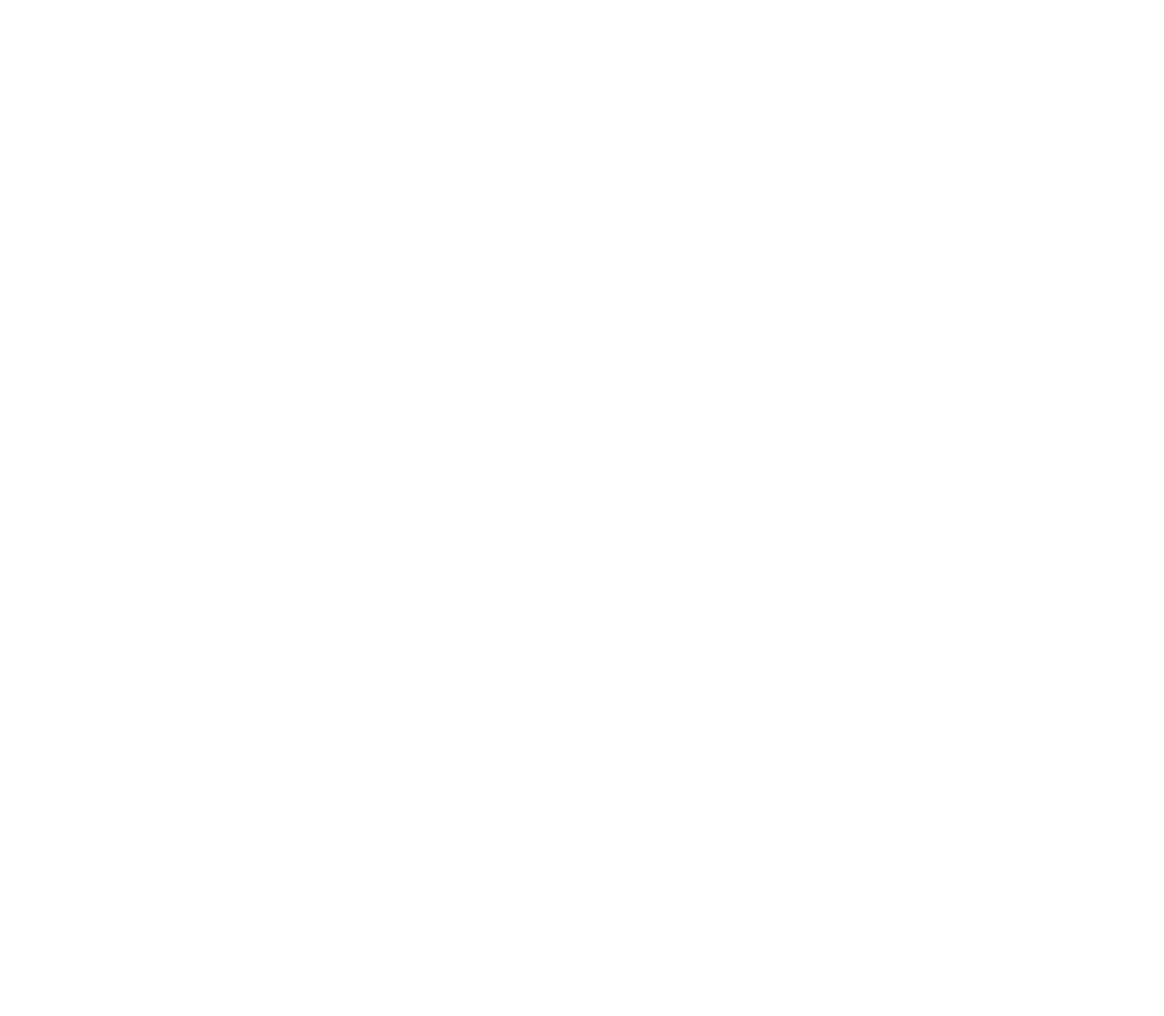
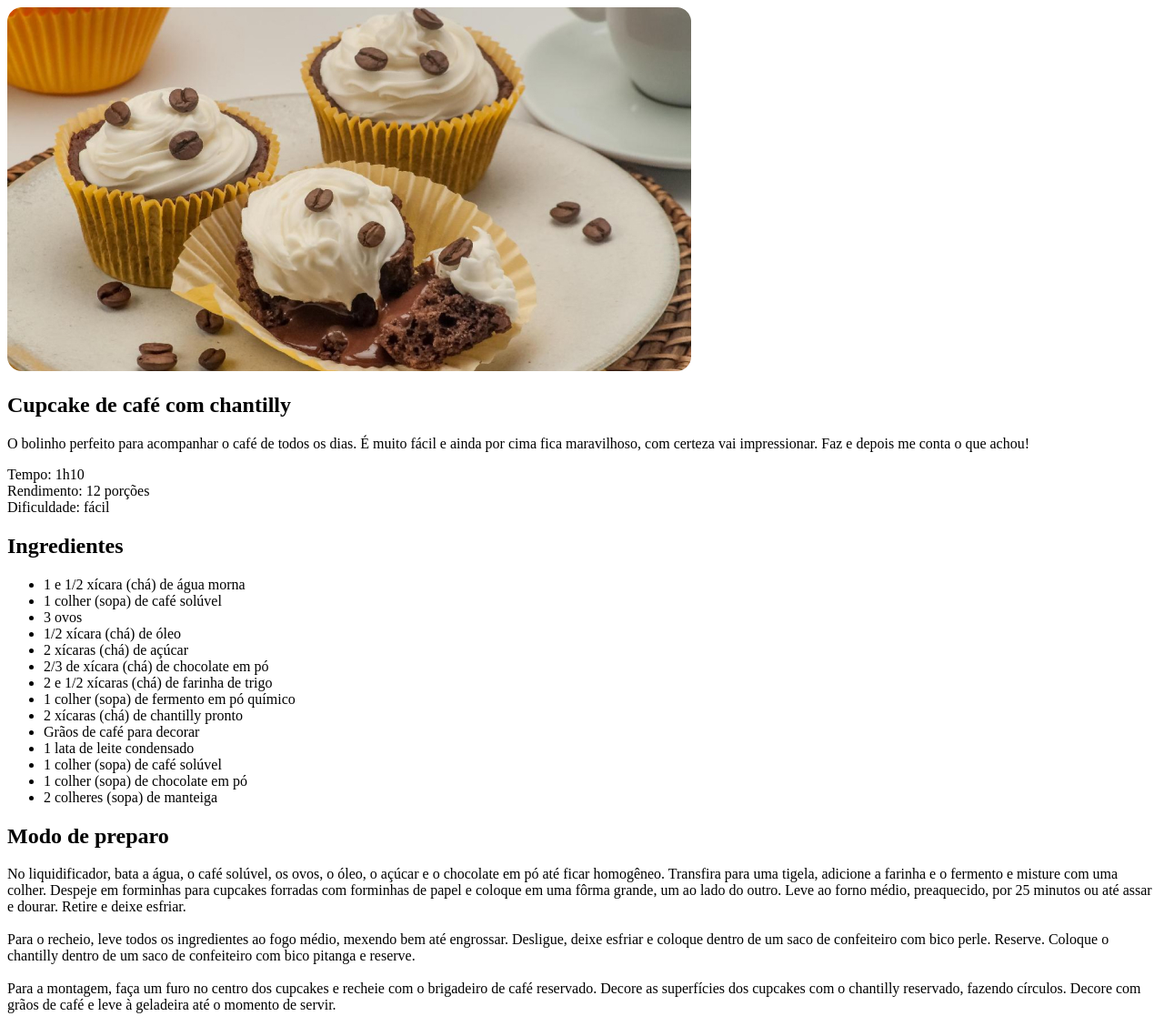
Before and after one commit to JuanCMafra/Pagina-de-receita---full-stack, a plain HTML site: page index.html in a window 1280 px wide. Shown: the whole page at 91% size. Before the commit the page ends 800 px from the top, so only its background shows below. Drawn offline with Linux system fonts and the light colour scheme.

Commit message:
inicial structure

```diff
--- a/index.html
+++ b/index.html
@@ -6,6 +6,43 @@
     <title>Receita de Cupcake de Café com Chantilly</title>
 </head>
 <body>
-
+    <div id="page">
+        <img src="./main-image.jpg" alt="Café de cupcake com chantilly">
+    </div>
+    <main>
+        <section id="about">
+            <h1>Cupcake de café com chantilly</h1>
+            <p>O bolinho perfeito para acompanhar o café de todos os dias. É muito fácil e ainda por cima fica maravilhoso, com certeza vai impressionar. Faz e depois me conta o que achou!</p>
+            <p> Tempo: 1h10 <br>
+                Rendimento: 12 porções <br>
+                Dificuldade: fácil
+            </p>
+        </section>
+        <section id="ingredients">
+            <h2>Ingredientes</h2>
+            <ul>
+               <li>1 e 1/2 xícara (chá) de água morna</li>
+               <li>1 colher (sopa) de café solúvel</li>
+               <li>3 ovos</li>
+               <li>1/2 xícara (chá) de óleo</li>
+               <li>2 xícaras (chá) de açúcar</li>
+               <li>2/3 de xícara (chá) de chocolate em pó</li>
+               <li>2 e 1/2 xícaras (chá) de farinha de trigo</li>
+               <li>1 colher (sopa) de fermento em pó químico</li>
+               <li>2 xícaras (chá) de chantilly pronto</li>
+               <li>Grãos de café para decorar</li>
+               <li>1 lata de leite condensado</li>
+               <li>1 colher (sopa) de café solúvel</li>
+               <li>1 colher (sopa) de chocolate em pó</li>
+               <li>2 colheres (sopa) de manteiga</li>
+            </ul>
+        </section>
+        <section id="preparation">
+            <h2>Modo de preparo</h2>
+            <p>No liquidificador, bata a água, o café solúvel, os ovos, o óleo, o açúcar e o chocolate em pó até ficar homogêneo. Transfira para uma tigela, adicione a farinha e o fermento e misture com uma colher. Despeje em forminhas para cupcakes forradas com forminhas de papel e coloque em uma fôrma grande, um ao lado do outro. Leve ao forno médio, preaquecido, por 25 minutos ou até assar e dourar. Retire e deixe esfriar. <br> <br>
+            Para o recheio, leve todos os ingredientes ao fogo médio, mexendo bem até engrossar. Desligue, deixe esfriar e coloque dentro de um saco de confeiteiro com bico perle. Reserve. Coloque o chantilly dentro de um saco de confeiteiro com bico pitanga e reserve. <br> <br>
+            Para a montagem, faça um furo no centro dos cupcakes e recheie com o brigadeiro de café reservado. Decore as superfícies dos cupcakes com o chantilly reservado, fazendo círculos. Decore com grãos de café e leve à geladeira até o momento de servir.</p>
+        </section>
+    </main>
 </body>
 </html>
```
Also changed, not shown: bg-image.jpg (added), main-image.jpg (added).
